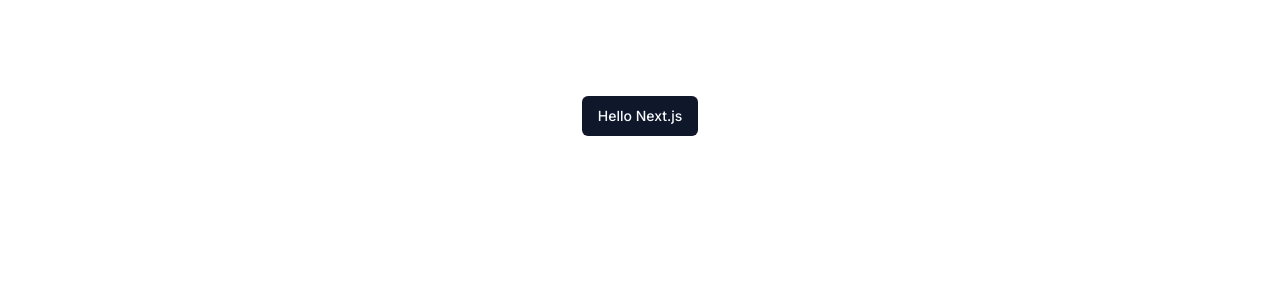
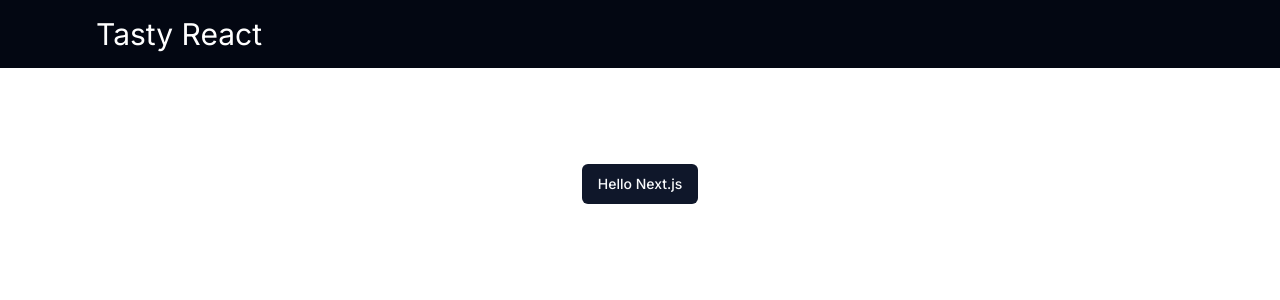
Before and after one commit to levdoescode-practice/nextjs, a Next.js app: page / in a window 1280 px wide. Shown: the top 300 px of the page. Built offline with nearby package versions, Linux system fonts and the light colour scheme.

Commit message:
Added Navigation bar

```diff
--- a/app/layout.tsx
+++ b/app/layout.tsx
@@ -1,6 +1,7 @@
 import type { Metadata } from "next";
 import { Inter } from "next/font/google";
 import "./globals.css";
+import NavBar from "@/components/ui/nav-bar";
 
 const inter = Inter({ subsets: ["latin"] });
 
@@ -16,7 +17,10 @@
 }>) {
     return (
         <html lang="en">
-      <body className={inter.className}>{children}</body>
+            <body className={inter.className}>
+                <NavBar />
+                {children}
+            </body>
         </html>
     );
 }
--- /dev/null
+++ b/components/ui/nav-bar.tsx
@@ -0,0 +1,11 @@
+import Link from "next/link";
+
+export default function NavBar() {
+    return (
+        <nav className="w-full border-0 py-4 lg:px-24 px-10 bg-gray-950">
+            <h1 className="text-3xl text-white">
+                <Link href="/">Tasty React</Link>
+            </h1>
+        </nav>
+    );
+}
```
Lines whose indentation alone changed are shown as unchanged.
